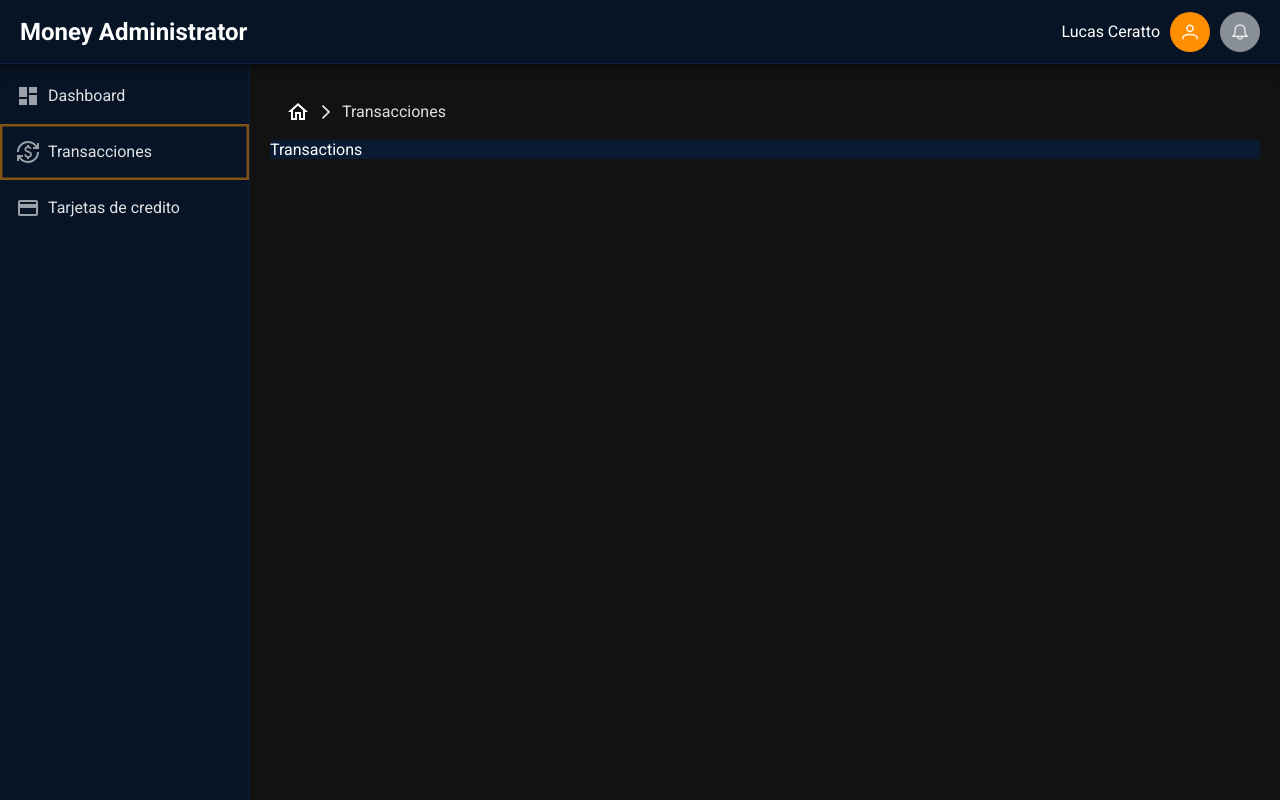
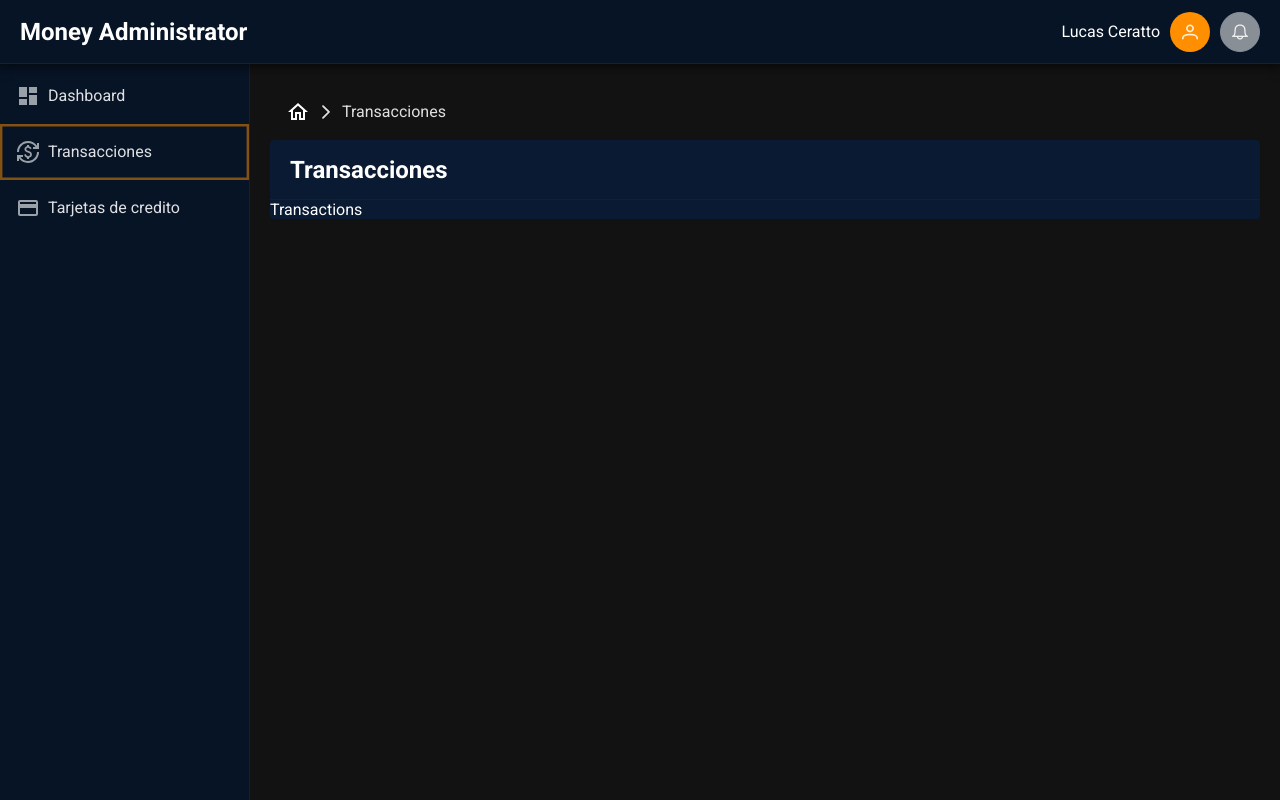
Before and after one commit to lucerattow/MoneyAdministrator-PrimeReact, a React (Create React App) app: page / in a window 1280 px wide. Both pictures are taken after a click on the link "Transacciones". Built offline with nearby package versions, Linux system fonts and the light colour scheme.

Commit message:
MON-30 Desarrollo de header de pagina

```diff
--- /dev/null
+++ b/src/components/shared/PageHeader/PageHeader.module.scss
@@ -0,0 +1,23 @@
+@import "@/styles/index";
+
+.header {
+  display: flex;
+  flex-direction: row;
+  align-items: center;
+  justify-content: space-between;
+  padding: 0 $padding;
+  height: 60px;
+  border-bottom: 1px solid $color_surface_border;
+
+  .left {
+    display: flex;
+    flex-direction: row;
+
+    .button {
+      color: white;
+      width: 30px !important;
+      height: 30px !important;
+      margin-right: $padding;
+    }
+  }
+}
--- /dev/null
+++ b/src/components/shared/PageHeader/PageHeader.tsx
@@ -0,0 +1,39 @@
+import React from "react"
+import classNames from "classnames"
+import { useNavigate } from 'react-router-dom';
+import { Button } from 'primereact/button';
+import ArrowBackIosNewRoundedIcon from '@mui/icons-material/ArrowBackIosNewRounded';
+import styles from "./PageHeader.module.scss"
+
+export type PageHeaderProps = {
+  className?: string
+  title: string
+  subtitle?: string
+  buttonBack?: boolean
+}
+
+export const PageHeader: React.FC<PageHeaderProps> = ({ className, title, subtitle, buttonBack = false }) => {
+  const navigate = useNavigate()
+
+  const handleBackClick = () => navigate(-1)
+
+  return (
+    <div className={classNames(className, styles.header)}>
+      <div className={styles.left}>
+        {buttonBack && <Button
+          className={styles.button}
+          onClick={handleBackClick}
+          icon={() => <ArrowBackIosNewRoundedIcon />}
+          text
+          rounded
+          aria-label="Close"
+          severity='secondary'
+        />}
+        <h2>{title}</h2>
+      </div>
+      {subtitle && <h2>{subtitle}</h2>}
+    </div>
+  )
+}
+
+export default PageHeader
--- a/src/pages/Transactions/Transactions.tsx
+++ b/src/pages/Transactions/Transactions.tsx
@@ -1,6 +1,7 @@
 import React from "react"
 import classNames from "classnames"
 import { useAppContext } from '@/hooks';
+import { PageHeader } from "@/components"
 import styles from "./Transactions.module.scss"
 
 export type TransactionsProps = {
@@ -9,15 +10,17 @@ export type TransactionsProps = {
 
 export const Transactions: React.FC<TransactionsProps> = ({ className }) => {
   const { setBreadcrumbs } = useAppContext()
+  const title = "Transacciones"
 
   React.useEffect(() => {
     setBreadcrumbs([
-      { label: "Transacciones" },
+      { label: title },
     ]);
   }, [])
 
   return (
     <div className={classNames(className)}>
+      <PageHeader title={title} />
       Transactions
     </div>
   )
```
